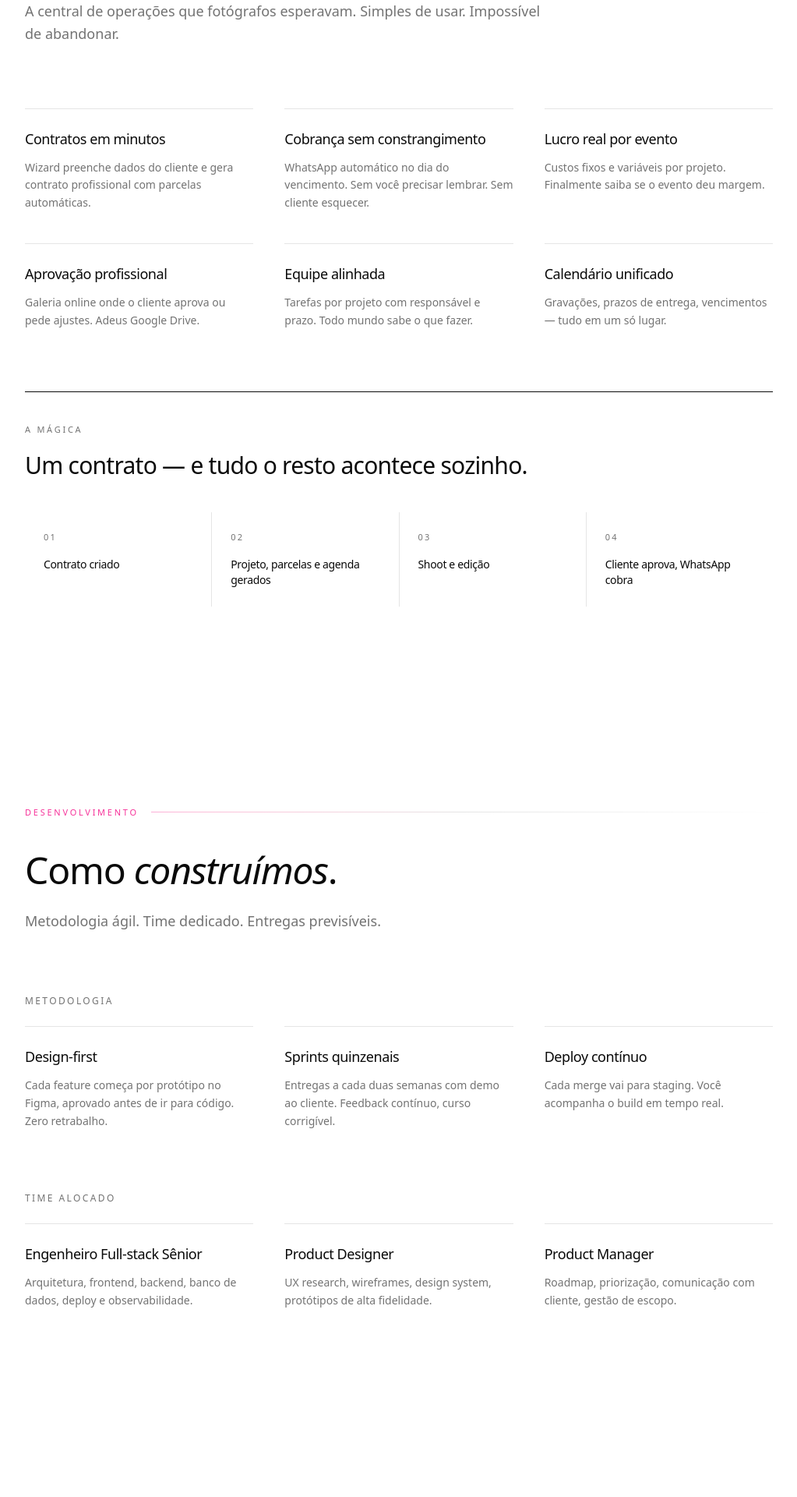
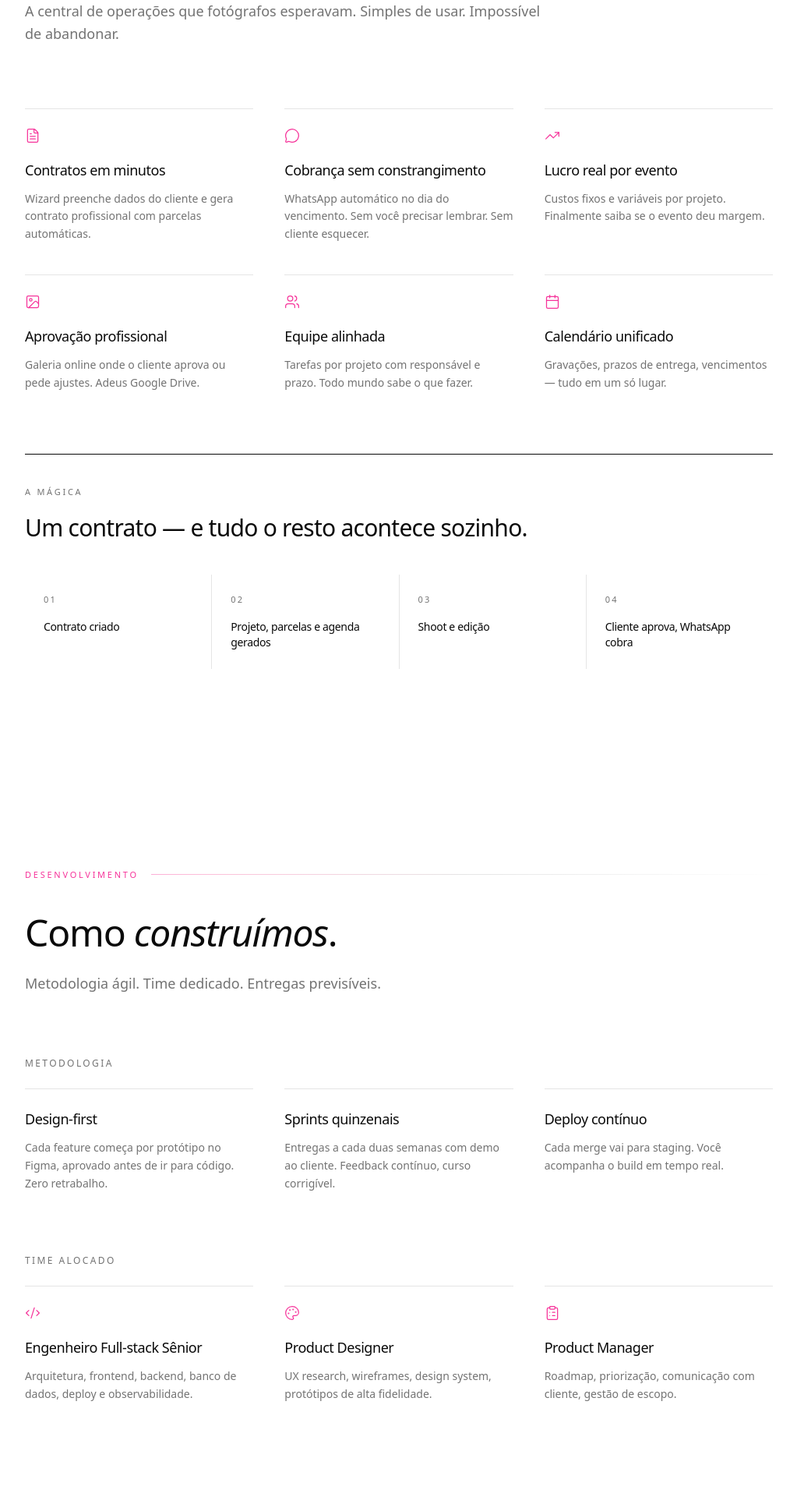
Before and after one commit to renanpontez/martinzrenan.dev, a Next.js app: page /proposals/pinkfilmsapp in a window 1280 px wide. Shown: the part 4740-6660 px from the top of the page at 78% size, without its empty margins (128-1151 px from the left). Built offline with nearby package versions, Linux system fonts and the light colour scheme.

Commit message:
feat: add lucide icons to PinkFilmsApp proposal

```diff
--- a/src/app/proposals/pinkfilmsapp/page.tsx
+++ b/src/app/proposals/pinkfilmsapp/page.tsx
@@ -1,6 +1,21 @@
 import type { Metadata } from "next";
 import Link from "next/link";
-import { ArrowRight, Check, Minus } from "lucide-react";
+import {
+  ArrowRight,
+  Check,
+  Minus,
+  FileText,
+  MessageCircle,
+  TrendingUp,
+  ImageIcon,
+  Users,
+  Calendar,
+  Code2,
+  Palette,
+  ClipboardList,
+  AlertTriangle,
+  type LucideIcon,
+} from "lucide-react";
 import { Container } from "@/components/layout/container";
 import { Button } from "@/components/ui/button";
 
@@ -58,11 +73,20 @@ const Stat = ({
 const Feature = ({
   title,
   desc,
+  icon: Icon,
 }: {
   title: string;
   desc: string;
+  icon?: LucideIcon;
 }) => (
   <div className="border-t border-border pt-6">
+    {Icon ? (
+      <Icon
+        className="mb-5 h-5 w-5 text-pink-500"
+        strokeWidth={1.5}
+        aria-hidden
+      />
+    ) : null}
     <h3 className="text-lg font-medium tracking-tight">{title}</h3>
     <p className="mt-3 text-sm leading-relaxed text-muted-foreground">{desc}</p>
   </div>
@@ -372,26 +396,32 @@ export default function PinkFilmsAppProposal() {
 
         <div className="mt-20 grid gap-10 md:grid-cols-2 lg:grid-cols-3">
           <Feature
+            icon={FileText}
             title="Contratos em minutos"
             desc="Wizard preenche dados do cliente e gera contrato profissional com parcelas automáticas."
           />
           <Feature
+            icon={MessageCircle}
             title="Cobrança sem constrangimento"
             desc="WhatsApp automático no dia do vencimento. Sem você precisar lembrar. Sem cliente esquecer."
           />
           <Feature
+            icon={TrendingUp}
             title="Lucro real por evento"
             desc="Custos fixos e variáveis por projeto. Finalmente saiba se o evento deu margem."
           />
           <Feature
+            icon={ImageIcon}
             title="Aprovação profissional"
             desc="Galeria online onde o cliente aprova ou pede ajustes. Adeus Google Drive."
           />
           <Feature
+            icon={Users}
             title="Equipe alinhada"
             desc="Tarefas por projeto com responsável e prazo. Todo mundo sabe o que fazer."
           />
           <Feature
+            icon={Calendar}
             title="Calendário unificado"
             desc="Gravações, prazos de entrega, vencimentos — tudo em um só lugar."
           />
@@ -457,14 +487,17 @@ export default function PinkFilmsAppProposal() {
         </h3>
         <div className="grid gap-10 md:grid-cols-3">
           <Feature
+            icon={Code2}
             title="Engenheiro Full-stack Sênior"
             desc="Arquitetura, frontend, backend, banco de dados, deploy e observabilidade."
           />
           <Feature
+            icon={Palette}
             title="Product Designer"
             desc="UX research, wireframes, design system, protótipos de alta fidelidade."
           />
           <Feature
+            icon={ClipboardList}
             title="Product Manager"
             desc="Roadmap, priorização, comunicação com cliente, gestão de escopo."
           />
@@ -831,10 +864,17 @@ export default function PinkFilmsAppProposal() {
       {/* RISCOS */}
       <Section id="riscos">
         <Eyebrow>Riscos e mitigações</Eyebrow>
-        <h2 className="max-w-3xl text-4xl font-extralight leading-[1.1] tracking-tight sm:text-5xl">
-          O que <span className="italic font-light">pode dar errado</span> — e
-          como evitamos.
-        </h2>
+        <div className="flex items-start gap-5">
+          <AlertTriangle
+            className="mt-3 h-7 w-7 flex-shrink-0 text-pink-500 sm:mt-4 sm:h-8 sm:w-8"
+            strokeWidth={1.5}
+            aria-hidden
+          />
+          <h2 className="max-w-3xl text-4xl font-extralight leading-[1.1] tracking-tight sm:text-5xl">
+            O que <span className="italic font-light">pode dar errado</span> —
+            e como evitamos.
+          </h2>
+        </div>
         <p className="mt-6 max-w-2xl text-lg font-light leading-relaxed text-muted-foreground">
           Transparência total sobre os riscos reais do projeto e as mitigações
           já previstas no plano.
```
